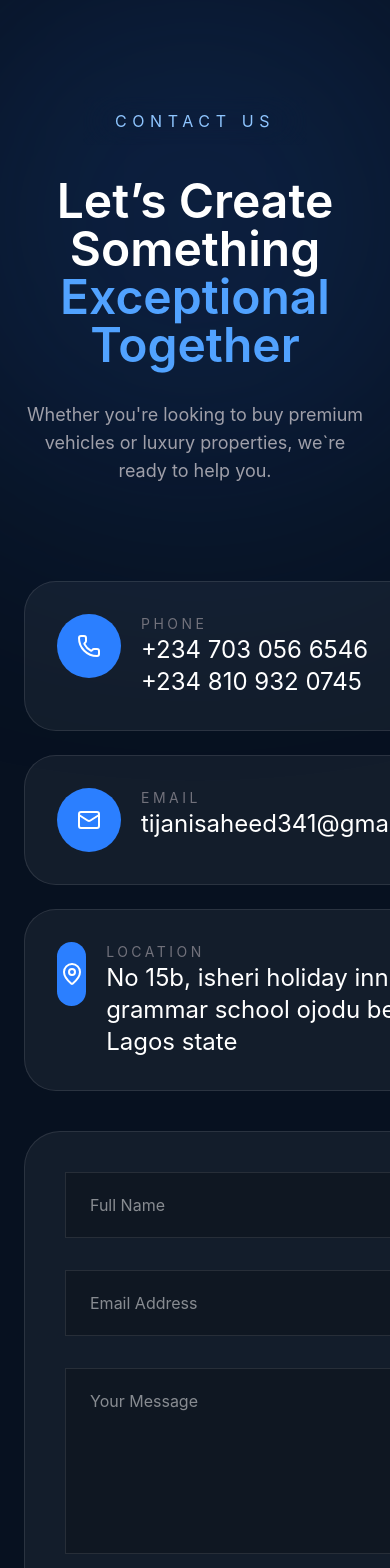
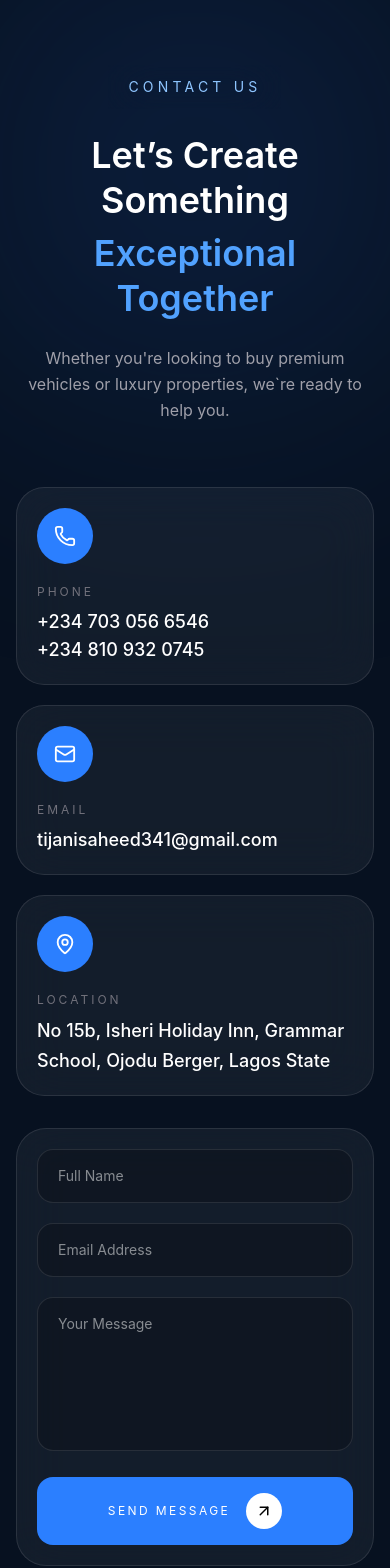
Before and after one commit to FavourDeCreative/CDORF, a Next.js app: page / in a window 390 px wide. Shown: the part 2740-4308 px from the top of the page. Built offline with nearby package versions, Linux system fonts and the light colour scheme.

Commit message:
Update this to align well when it's on mobile view

```diff
--- a/components/shared/Contact.jsx
+++ b/components/shared/Contact.jsx
@@ -66,76 +66,94 @@ export default function ContactSection() {
     <section
       id="contact"
       ref={sectionRef}
-      className="relative overflow-hidden bg-[#071120] px-6 py-32 text-white"
+      className="relative overflow-hidden bg-[#071120] px-4 py-24 text-white sm:px-6 md:py-32"
     >
       {/* GLOW */}
-      <div className="absolute top-0 left-1/2 h-[500px] w-[500px] -translate-x-1/2 rounded-full bg-blue-500/20 blur-[140px]" />
+      <div className="absolute top-0 left-1/2 h-[400px] w-[400px] -translate-x-1/2 rounded-full bg-blue-500/20 blur-[140px] md:h-[500px] md:w-[500px]" />
 
       <div className="relative mx-auto max-w-7xl">
         {/* HEADER */}
-        <div className="mx-auto mb-24 max-w-4xl text-center">
-          <div className="fade-up mb-8 flex justify-center">
-            <div className=" px-8 py-3 text-base uppercase tracking-[0.35em] text-blue-300 backdrop-blur-xl">
+        <div className="mx-auto mb-16 max-w-4xl text-center md:mb-24">
+          <div className="fade-up mb-6 flex justify-center md:mb-8">
+            <div className="px-5 py-3 text-sm uppercase tracking-[0.3em] text-blue-300 backdrop-blur-xl md:px-8 md:text-base">
               Contact Us
             </div>
           </div>
 
-          <h2 className="fade-up text-5xl font-semibold md:text-7xl">
+          <h2 className="fade-up text-4xl font-semibold leading-tight sm:text-5xl md:text-7xl">
             Let’s Create Something
-            <span className="block text-blue-400">Exceptional Together</span>
+            <span className="mt-2 block text-blue-400">
+              Exceptional Together
+            </span>
           </h2>
 
-          <p className="fade-up mx-auto mt-8 max-w-2xl text-lg text-zinc-400">
+          <p className="fade-up mx-auto mt-6 max-w-2xl text-base leading-relaxed text-zinc-400 sm:text-lg md:mt-8">
             Whether you're looking to buy premium vehicles or luxury properties,
             we`re ready to help you.
           </p>
         </div>
 
         {/* CONTENT */}
-        <div className="grid gap-10 lg:grid-cols-2">
+        <div className="grid gap-8 lg:grid-cols-2 lg:gap-10">
           {/* LEFT */}
-          <div className="space-y-6">
-            <div className="fade-up rounded-[32px] border border-white/10 bg-white/5 p-8">
-              <div className="flex items-start gap-5">
-                <div className="flex h-16 w-16 items-center justify-center rounded-full bg-blue-500">
-                  <Phone size={24} />
+          <div className="space-y-5 md:space-y-6">
+            {/* PHONE */}
+            <div className="fade-up rounded-[28px] border border-white/10 bg-white/5 p-5 backdrop-blur-xl sm:p-6 md:rounded-[32px] md:p-8">
+              <div className="flex flex-col gap-5 sm:flex-row sm:items-start">
+                <div className="flex h-14 w-14 items-center justify-center rounded-full bg-blue-500 md:h-16 md:w-16">
+                  <Phone size={22} />
                 </div>
-                <div>
-                  <p className="text-sm uppercase tracking-[0.25em] text-zinc-500">
+
+                <div className="min-w-0">
+                  <p className="text-xs uppercase tracking-[0.25em] text-zinc-500 sm:text-sm">
                     Phone
                   </p>
-                  <h3 className="text-2xl">+234 703 056 6546</h3>
-                  <h3 className="text-2xl">+234 810 932 0745</h3>
+
+                  <h3 className="mt-2 break-words text-lg font-medium sm:text-xl md:text-2xl">
+                    +234 703 056 6546
+                  </h3>
+
+                  <h3 className="break-words text-lg font-medium sm:text-xl md:text-2xl">
+                    +234 810 932 0745
+                  </h3>
                 </div>
               </div>
             </div>
 
-            <div className="fade-up rounded-[32px] border border-white/10 bg-white/5 p-8">
-              <div className="flex items-start gap-5">
-                <div className="flex h-16 w-16 items-center justify-center rounded-full bg-blue-500">
-                  <Mail size={24} />
+            {/* EMAIL */}
+            <div className="fade-up rounded-[28px] border border-white/10 bg-white/5 p-5 backdrop-blur-xl sm:p-6 md:rounded-[32px] md:p-8">
+              <div className="flex flex-col gap-5 sm:flex-row sm:items-start">
+                <div className="flex h-14 w-14 items-center justify-center rounded-full bg-blue-500 md:h-16 md:w-16">
+                  <Mail size={22} />
                 </div>
-                <div>
-                  <p className="text-sm uppercase tracking-[0.25em] text-zinc-500">
+
+                <div className="min-w-0">
+                  <p className="text-xs uppercase tracking-[0.25em] text-zinc-500 sm:text-sm">
                     Email
                   </p>
-                  <h3 className="text-2xl">tijanisaheed341@gmail.com</h3>
+
+                  <h3 className="mt-2 break-all text-lg font-medium sm:text-xl md:text-2xl">
+                    tijanisaheed341@gmail.com
+                  </h3>
                 </div>
               </div>
             </div>
 
-            <div className="fade-up rounded-[32px] border border-white/10 bg-white/5 p-8">
-              <div className="flex items-start gap-5">
-                <div className="flex h-16 w-16 items-center justify-center rounded-full bg-blue-500">
-                  <MapPin size={24} />
+            {/* LOCATION */}
+            <div className="fade-up rounded-[28px] border border-white/10 bg-white/5 p-5 backdrop-blur-xl sm:p-6 md:rounded-[32px] md:p-8">
+              <div className="flex flex-col gap-5 sm:flex-row sm:items-start">
+                <div className="flex h-14 w-14 items-center justify-center rounded-full bg-blue-500 md:h-16 md:w-16">
+                  <MapPin size={22} />
                 </div>
-                <div>
-                  <p className="text-sm uppercase tracking-[0.25em] text-zinc-500">
+
+                <div className="min-w-0">
+                  <p className="text-xs uppercase tracking-[0.25em] text-zinc-500 sm:text-sm">
                     Location
                   </p>
-                  <h3 className="text-2xl">
-                    No 15b, isheri holiday inn, grammar school ojodu berger
-                    Lagos state
+
+                  <h3 className="mt-2 text-lg leading-relaxed font-medium sm:text-xl md:text-2xl">
+                    No 15b, Isheri Holiday Inn, Grammar School, Ojodu Berger,
+                    Lagos State
                   </h3>
                 </div>
               </div>
@@ -143,37 +161,37 @@ export default function ContactSection() {
           </div>
 
           {/* FORM */}
-          <div className="fade-up rounded-[36px] border border-white/10 bg-white/5 p-10">
-            <form className="space-y-8" onSubmit={handleSubmit}>
+          <div className="fade-up rounded-[30px] border border-white/10 bg-white/5 p-5 backdrop-blur-xl sm:p-7 md:rounded-[36px] md:p-10">
+            <form className="space-y-5 md:space-y-8" onSubmit={handleSubmit}>
               <input
                 name="name"
                 type="text"
                 placeholder="Full Name"
-                className="w-full border border-white/10 bg-black/20 px-6 py-5 outline-none focus:border-blue-400"
+                className="w-full rounded-2xl border border-white/10 bg-black/20 px-5 py-4 text-sm outline-none transition focus:border-blue-400 sm:px-6 sm:py-5 sm:text-base"
               />
 
               <input
                 name="email"
                 type="email"
                 placeholder="Email Address"
-                className="w-full border border-white/10 bg-black/20 px-6 py-5 outline-none focus:border-blue-400"
+                className="w-full rounded-2xl border border-white/10 bg-black/20 px-5 py-4 text-sm outline-none transition focus:border-blue-400 sm:px-6 sm:py-5 sm:text-base"
               />
 
               <textarea
                 name="message"
                 rows={6}
                 placeholder="Your Message"
-                className="w-full resize-none border border-white/10 bg-black/20 px-6 py-5 outline-none focus:border-blue-400"
+                className="w-full resize-none rounded-2xl border border-white/10 bg-black/20 px-5 py-4 text-sm outline-none transition focus:border-blue-400 sm:px-6 sm:py-5 sm:text-base"
               />
 
               <button
                 type="submit"
                 disabled={loading}
-                className="group flex items-center gap-4 bg-blue-500 px-8 py-5 uppercase tracking-[0.2em] transition hover:scale-105"
+                className="group flex w-full items-center justify-center gap-4 rounded-2xl bg-blue-500 px-6 py-4 text-xs uppercase tracking-[0.2em] transition hover:scale-[1.02] hover:bg-blue-400 disabled:cursor-not-allowed disabled:opacity-70 sm:w-fit sm:px-8 sm:py-5 sm:text-sm"
               >
                 {loading ? "Sending..." : "Send Message"}
 
-                <div className="flex h-10 w-10 items-center justify-center rounded-full bg-white text-black">
+                <div className="flex h-9 w-9 items-center justify-center rounded-full bg-white text-black sm:h-10 sm:w-10">
                   <ArrowUpRight size={18} />
                 </div>
               </button>
```
